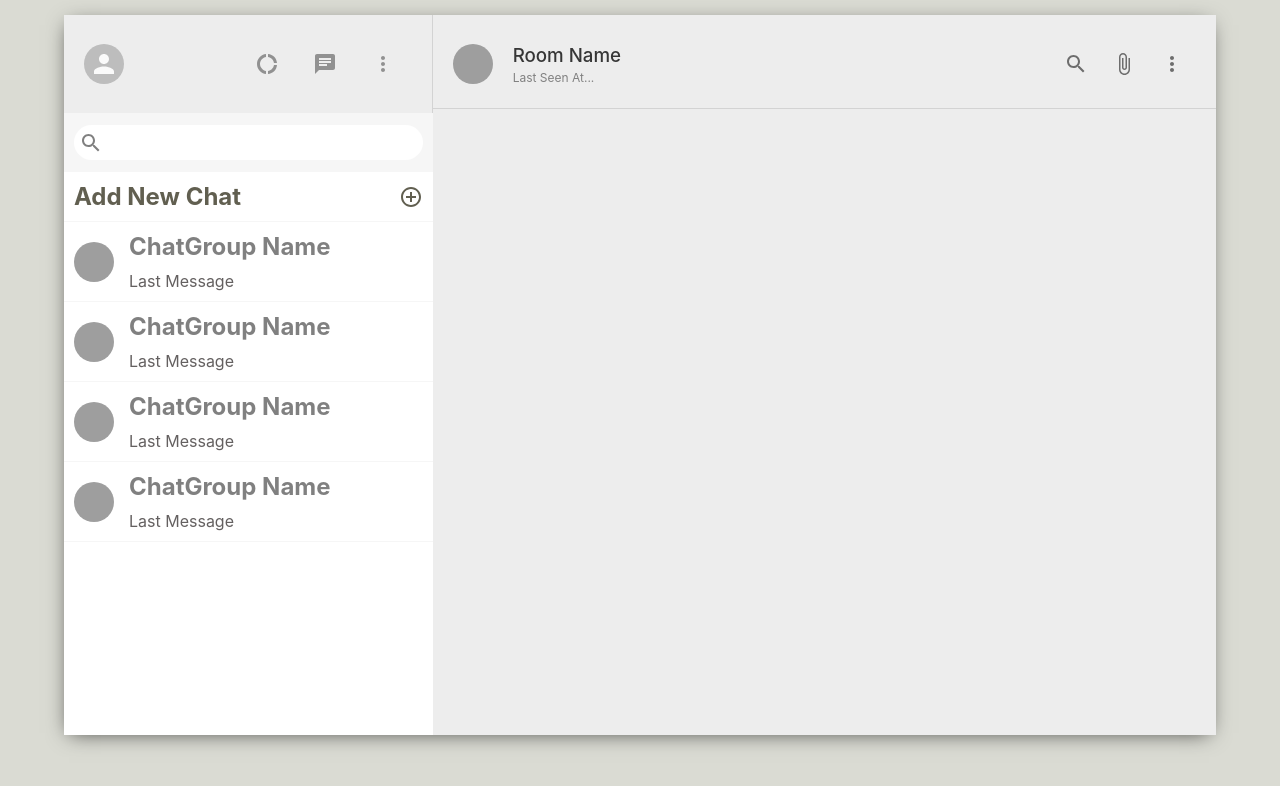
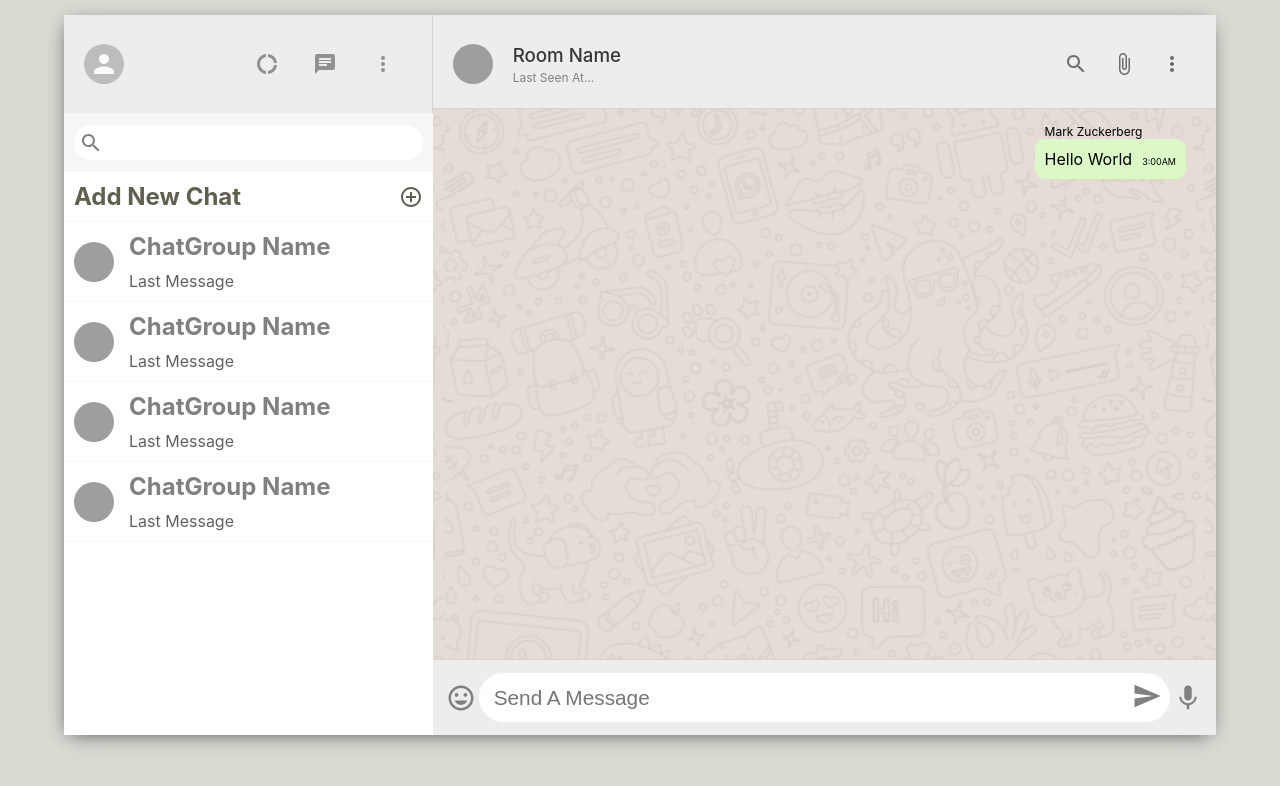
Before and after one commit to vidurkhanal/messages, a React (Create React App) app: page / in a window 1280 px wide. Shown: the top 786 px of the page. Built offline with nearby package versions, Linux system fonts and the light colour scheme; grey boxes are pictures that could not be loaded.

Commit message:
FRONTEND COMPLETED

```diff
--- a/package.json
+++ b/package.json
@@ -8,6 +8,8 @@
     "@testing-library/jest-dom": "^4.2.4",
     "@testing-library/react": "^9.5.0",
     "@testing-library/user-event": "^7.2.1",
+    "classnames": "^2.2.6",
+    "emoji-picker-react": "^3.2.3",
     "random-words": "^1.1.1",
     "react": "^16.13.1",
     "react-dom": "^16.13.1",
--- a/src/components/Chat.js
+++ b/src/components/Chat.js
@@ -1,20 +1,29 @@
 import { Avatar, IconButton } from "@material-ui/core";
 import {
   AttachFile,
+  InsertEmoticon,
+  Mic,
   MoreVertRounded,
   SearchOutlined,
+  Send,
 } from "@material-ui/icons";
-import React from "react";
+import React, { useEffect, useState } from "react";
 import styles from "./chat.module.css";
+import cx from "classnames";
 
 function Chat() {
+  const [message, setMessage] = useState("");
+  const [seed, setSeed] = useState("")
+  useEffect(() => {
+    setSeed(Math.floor(
+      Math.random() * 5000))
+
+  }, [])
   return (
     <div className={styles.chat}>
       <div className={styles.header}>
         <Avatar
-          src={`https://avatars.dicebear.com/api/human/${Math.floor(
-            Math.random() * 5000
-          )}.svg`}
+          src={`https://avatars.dicebear.com/api/human/${seed}.svg`}
         />
         <div className={styles.headerMid}>
           <h3>Room Name</h3>
@@ -32,8 +41,35 @@ function Chat() {
           </IconButton>
         </div>
       </div>
-      <div className={styles.body}></div>
-      <div className={styles.footer}></div>
+      <div className={styles.body}>
+        <p className={cx(styles.message, true && styles._sender)}>
+          <span className={styles.sender}>Mark Zuckerberg</span>
+          Hello World
+          <span className={styles.time}>3:00AM</span>
+        </p>
+      </div>
+      <div className={styles.footer}>
+        <InsertEmoticon className={styles.footerIcon} />
+
+        <form
+          onSubmit={(e) => {
+            e.preventDefault();
+          }}
+        >
+          <input
+            type="text"
+            placeholder="Send A Message"
+            value={message}
+            onChange={(e) => {
+              setMessage(e.target.value);
+            }}
+          />
+          <button type="submit">
+            <Send className={styles.footerIcon} />
+          </button>
+        </form>
+        <Mic className={styles.footerIcon} />
+      </div>
     </div>
   );
 }
--- a/src/components/chat.module.css
+++ b/src/components/chat.module.css
@@ -1,5 +1,7 @@
 .chat{
     flex: 0.68;
+    display: flex;
+    flex-direction: column;
 }
 
 .header{
@@ -33,6 +35,8 @@
     min-width: 100px;
 }
 
+
+
 .headerRight button:hover .headerIcon{
     color: rebeccapurple;
 }
@@ -40,3 +44,78 @@
 .headerIcon{
     font-size: 24px;
 }
+
+.body{
+    background: url('../bg.png');
+    flex: 1;
+    background-repeat: repeat;
+    background-position: center center;
+    padding: 30px;
+    overflow: auto;
+}
+
+.message{
+    position: relative;
+    font-size: 16px;
+    padding: 10px;
+    border-radius: 10px;
+    background: white;
+    width: max-content;
+    margin-bottom: 30px;
+}
+
+.sender{
+    position: absolute;
+    top: -15px;
+    font-size: 12px;
+}
+
+.time{
+    margin-left: 10px;
+    font-size: xx-small;
+}
+
+._sender{
+    margin-left: auto;
+    background: #dcf8c6;
+}
+
+.footer{
+    padding: 10px;
+    display: flex;
+    justify-content: space-between;
+    align-items: center;
+    height: 55px;
+    border-top: 1px solid lightgray;
+}
+.footer>form{
+    flex: 1;
+    display: flex;
+}
+
+.footer>form>input{
+    flex: 1;
+    border: none;
+    outline: none;
+    background: none;
+    padding-left: 10px;
+    font-size: 130%;
+}
+
+.footer>form{
+    padding: 5px;
+    background: white;
+    border-radius: 25px;
+}
+
+.footer>form>button{
+    border: none;
+    outline: none;
+    background: none;
+}
+
+.footerIcon{
+    margin: 3px;
+    color: gray;
+    font-size: 30px !important;
+}
```
Also changed, not shown: src/bg.png (added), 1 other file (tests, documents, lock files or other folders).
